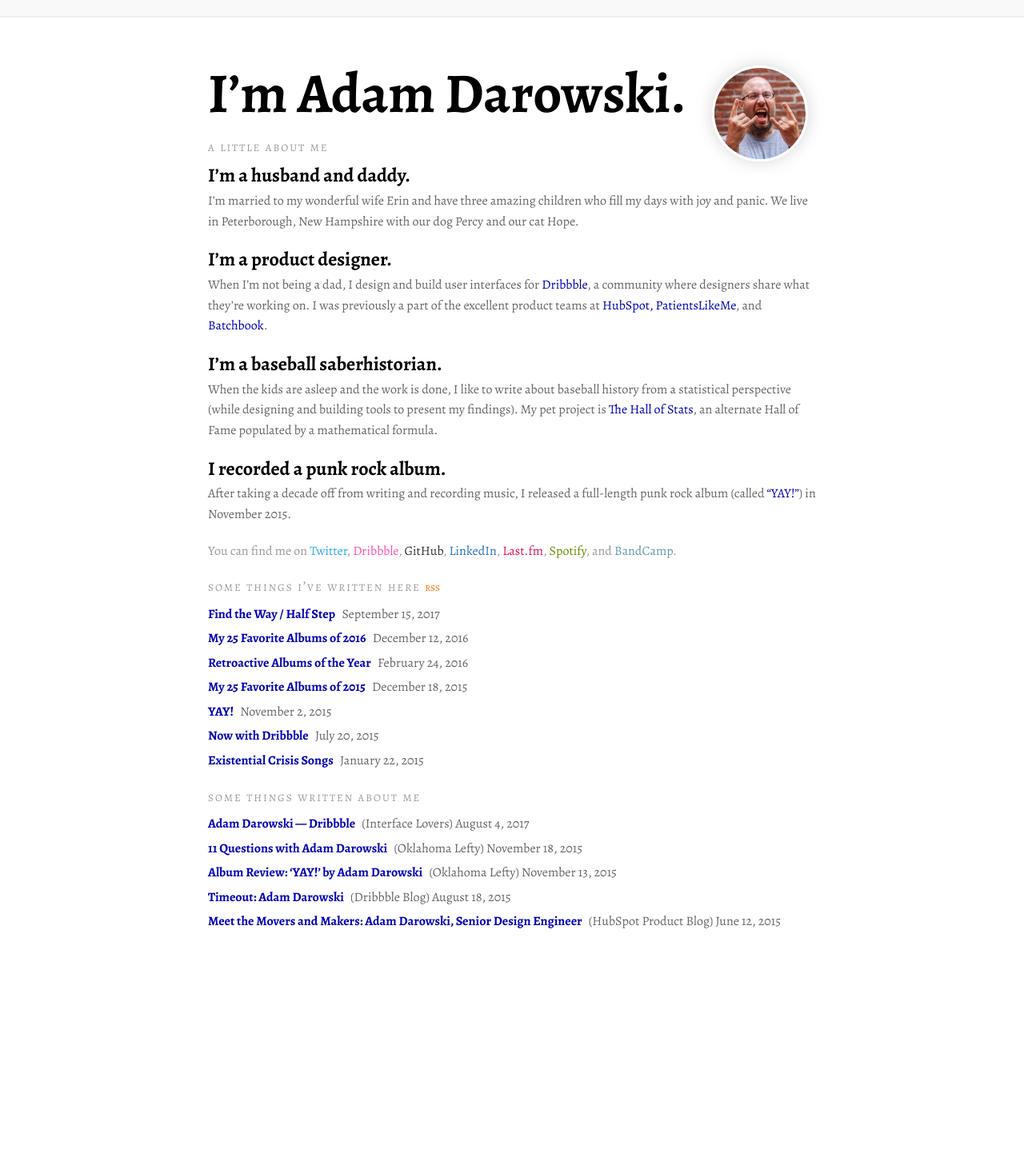
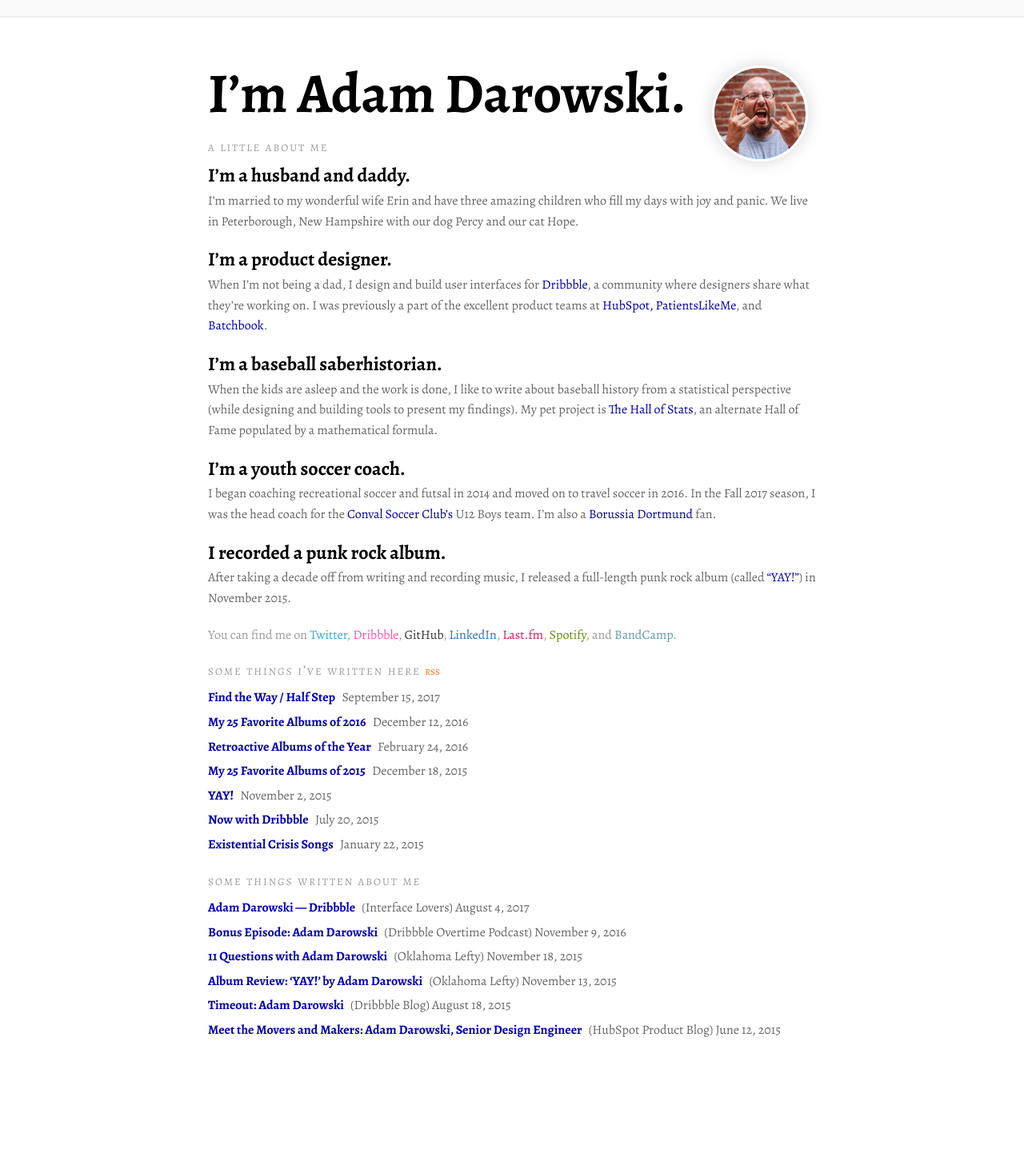
Before and after one commit to adarowski/adarowski.github.io, a Jekyll site: the page built from index.html, in a window 1280 px wide. Shown: the whole page at 80% size. Built offline with Jekyll 4.4.1, drawn with Linux system fonts in a browser that asks for light colours; before the commit the page ends 1306 px from its top, so only the background shows below that.

Commit message:
Add soccer and Overtime

```diff
--- a/_includes/about.html
+++ b/_includes/about.html
@@ -8,6 +8,8 @@
   <p>When I’m not being a dad, I design and build user interfaces for <a href="http://dribbble.com">Dribbble</a>, a community where designers share what they’re working on. I was previously a part of the excellent product teams at <a href="http://hubspot.com">HubSpot, <a href="http://patientslikeme.com">PatientsLikeMe</a>, and <a href="http://batchbook.com">Batchbook</a>.<p>
   <h3>I’m a baseball saberhistorian.</h3>
   <p>When the kids are asleep and the work is done, I like to write about baseball history from a statistical perspective (while designing and building tools to present my findings). My pet project is <a href="http://hallofstats.com">The Hall of Stats</a>, an alternate Hall of Fame populated by a mathematical formula.</p>
+  <h3>I’m a youth soccer coach.</h3>
+  <p>I began coaching recreational soccer and futsal in 2014 and moved on to travel soccer in 2016. In the Fall 2017 season, I was the head coach for the <a href="http://convalsoccerclub.org">Conval Soccer Club’s</a> U12 Boys team. I’m also a <a href="https://www.bvb.de/eng/">Borussia Dortmund</a> fan.</p>
   <h3>I recorded a punk rock album.</h3>
   <p>After taking a decade off from writing and recording music, I released a full-length punk rock album (called <a href="/yay">“YAY!”</a>) in November 2015.</p>
   <p class="social">You can find me on <a class="twitter" href="http://twitter.com/adarowski">Twitter</a>, <a class="dribbble" href="http://dribbble.com/adarowski">Dribbble</a>, <a class="github" href="http://github.com/adarowski">GitHub</a>, <a class="linkedin" href="http://www.linkedin.com/in/adamdarowski">LinkedIn</a>, <a class="lastfm" href="http://last.fm/user/adarowski">Last.fm</a>, <a class="spotify" href="http://open.spotify.com/user/123427584">Spotify</a>, and <a class="bandcamp" href="http://adarowski.bandcamp.com">BandCamp</a>.</p>
--- a/_includes/articles.html
+++ b/_includes/articles.html
@@ -21,6 +21,9 @@
       <span>(Interface Lovers) August 4, 2017</span>
     </li>
     <li>
+      <a href="https://dribbble.com/overtime/2016/11/09/overtime-bonus-episode-with-adam-darowski">Bonus Episode: Adam Darowski</a> <span>(Dribbble Overtime Podcast) November 9, 2016</span>
+    </li>
+    <li>
       <a href="http://oklahomalefty.blogspot.com/2015/11/11-questions-with-adam-darowski.html">11 Questions with Adam Darowski</a>
       <span>(Oklahoma Lefty) November 18, 2015</span>
     </li>
```
Also changed, not shown: _sass/_base.sass (+4 -4 lines).
